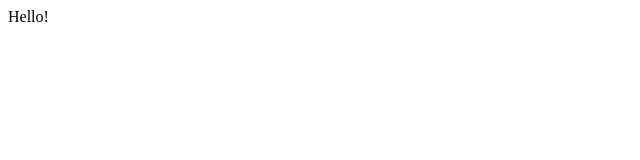
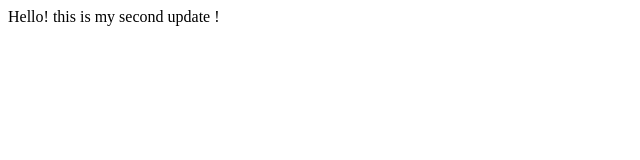
Before and after one commit to Trishataber/assignment1, a plain HTML site: page index.html in a window 1280 px wide. Shown: the whole page, without its empty margins (0-640 px from the left). Drawn offline with Linux system fonts and the light colour scheme.

Commit message:
second update more to come

```diff
--- a/index.html
+++ b/index.html
@@ -1,3 +1,3 @@
 <html>
-Hello!
+Hello! this is my second update !
 </html>
```
